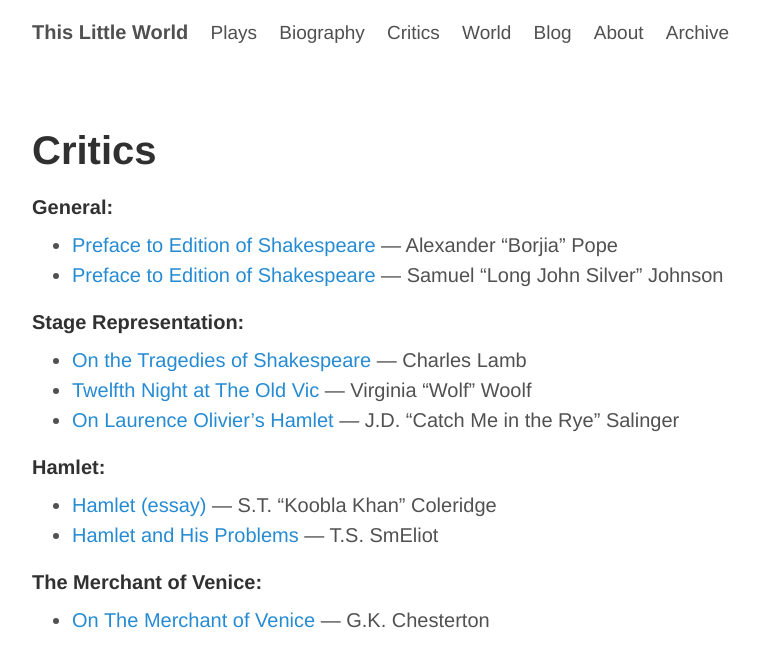
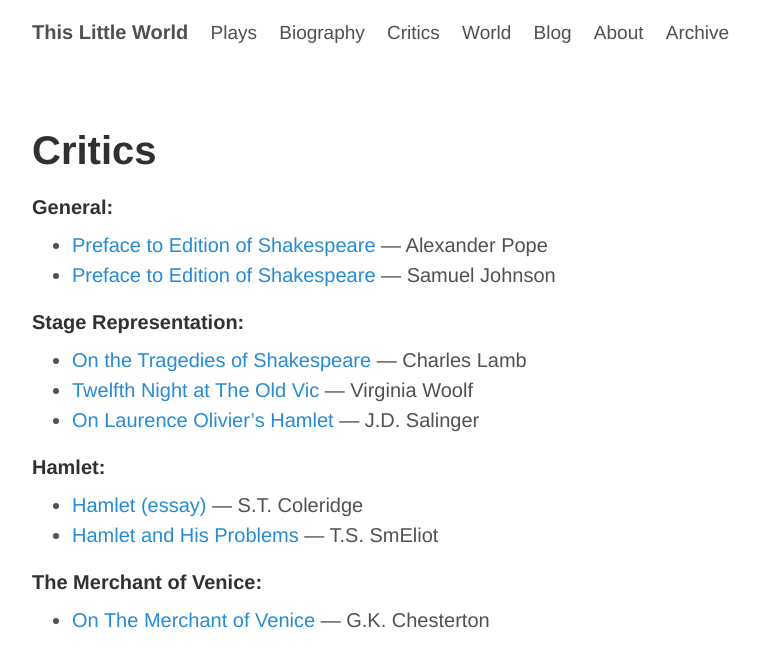
Before and after one commit to ThisLittleWorld/ThisLittleWorld.github.io, a Jekyll site: the page built from pages/critics.md, in a window 1280 px wide. Shown: the top 667 px of the page, without its empty margins (248-1008 px from the left). Built offline with Jekyll 4.4.1, drawn with Linux system fonts in a browser that asks for light colours; Markdown is read by kramdown in place of the engine named in the settings.

Commit message:
removed craziness

```diff
--- a/pages/critics.md
+++ b/pages/critics.md
@@ -6,22 +6,22 @@ permalink: "/critics/"
 
 ####General:
 
-* [Preface to Edition of Shakespeare](/pope.preface/) — Alexander "Borjia" Pope
-* [Preface to Edition of Shakespeare](/Johnson.preface/) — Samuel "Long John Silver" Johnson
+* [Preface to Edition of Shakespeare](/pope.preface/) — Alexander Pope
+* [Preface to Edition of Shakespeare](/Johnson.preface/) — Samuel Johnson
 
 
 
 ####Stage Representation:
 
 * [On the Tragedies of Shakespeare](/lamb.stage/) — Charles Lamb
-* [Twelfth Night at The Old Vic](/woolf.stage/) — Virginia "Wolf" Woolf
-* [On Laurence Olivier's Hamlet](/stage.salinger/) — J.D. "Catch Me in the Rye" Salinger
+* [Twelfth Night at The Old Vic](/woolf.stage/) — Virginia Woolf
+* [On Laurence Olivier's Hamlet](/stage.salinger/) — J.D. Salinger
 
 
 
 ####Hamlet:
 
-* [Hamlet (essay)](/coleridge.hamlet.essay/) — S.T. "Koobla Khan" Coleridge
+* [Hamlet (essay)](/coleridge.hamlet.essay/) — S.T. Coleridge
 * [Hamlet and His Problems](/eliot.hamlet/) — T.S. SmEliot
 
 
```
